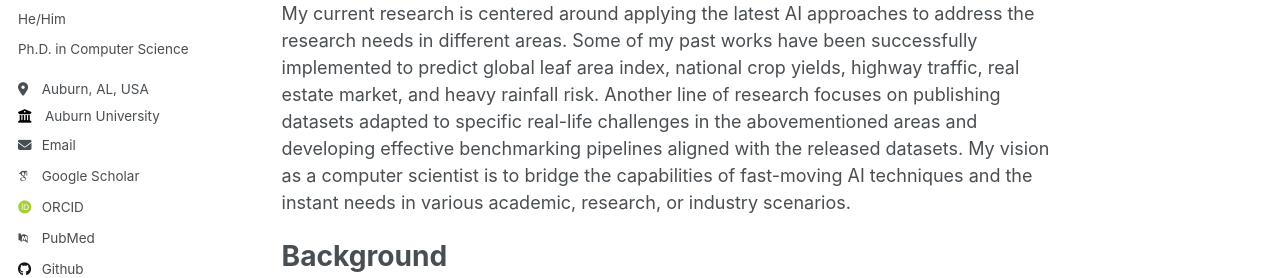
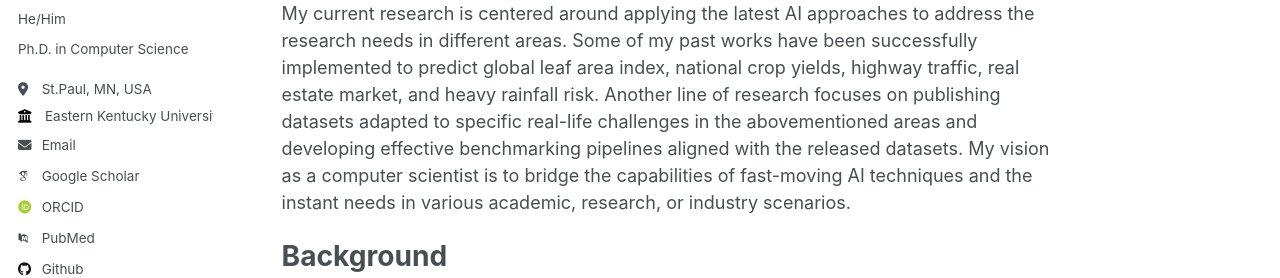
Before and after one commit to jiang28/jiangchen, a Jekyll site: the page built from _pages/about.md, in a window 1280 px wide. Shown: the part 273-551 px from the top of the page. Built offline with Jekyll 4.4.1, drawn with Linux system fonts in a browser that asks for light colours; some web fonts are replaced.

Commit message:
Update location and employer in config file

```diff
--- a/_config.yml
+++ b/_config.yml
@@ -25,8 +25,8 @@ author:
   name             : "Chen Jiang"
   pronouns         : "He/Him"
   bio              : "Ph.D. in Computer Science"
-  location         : "Auburn, AL, USA"
-  employer         : "Auburn University"
+  location         : "St.Paul, MN, USA"
+  employer         : "Eastern Kentucky University"
   uri              : # URL
   email            : "czj0042@auburn.edu"
 
```
